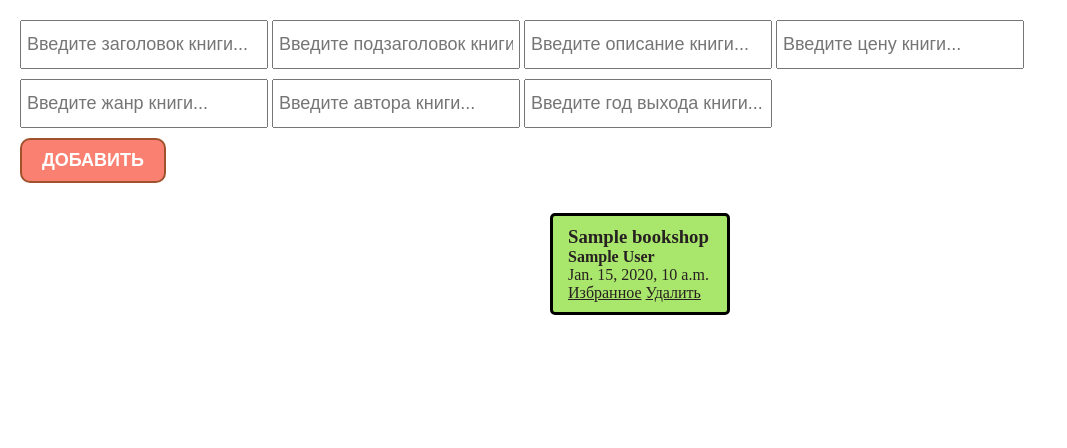
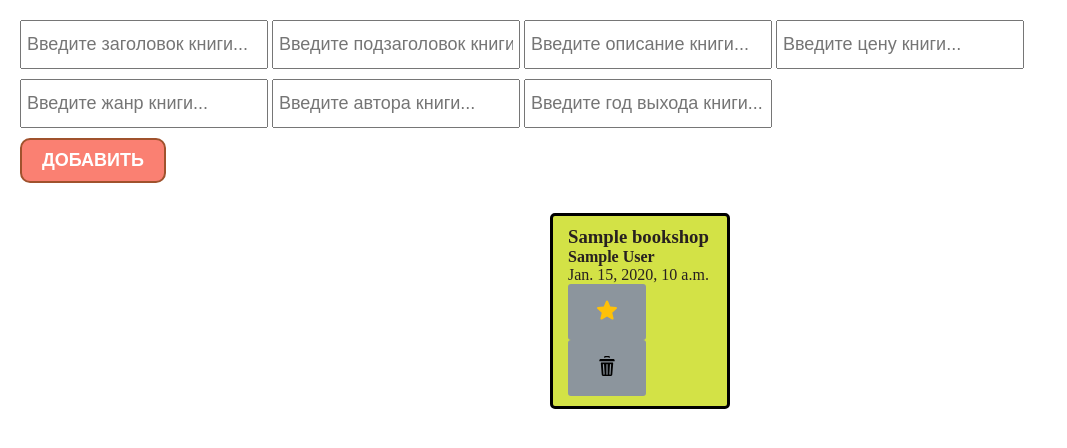
Before and after one commit to desteri/todo, a Django app: page /book/ in a window 1280 px wide. Shown: the top 448 px of the page, without its empty margins (0-1067 px from the left). Run offline with Django 3.2, Linux system fonts and the light colour scheme; tables that the repository leaves empty hold one stand-in row (values such as "Sample post").

Commit message:
added changes in views.py, books.html and books.css

```diff
--- a/main/static/style/books.css
+++ b/main/static/style/books.css
@@ -54,26 +54,22 @@ section {
     margin-bottom: 20px;
 }
 
-.btn_fav {
-    padding: 10px 20px;
-    color: white;
-    background-color: rgb(196, 108, 99);
-    border: 2px solid rgb(133, 67, 37);
-    border-radius: 10px;
-    cursor: pointer;
-    text-transform: uppercase;
-    font-weight: 700;
-    font-size: 18px;
+.book_item.chk {
+    background-color:  #d3e246;
 }
 
-.btn_del {
-    padding: 10px 20px;
-    color: white;
-    background-color: rgb(196, 108, 99);
-    border: 2px solid rgb(133, 67, 37);
-    border-radius: 10px;
+.action a {
+    display: inline-block;
+    background: #8C959D;
+    color: #fff;
+    padding: 1rem 1.5rem;
+    text-decoration: none;
+    border-radius: 3px;
+}
+
+.action img {
+    width: 20px;
+    height: 20px;
+    margin: 0 5px;
     cursor: pointer;
-    text-transform: uppercase;
-    font-weight: 700;
-    font-size: 18px;
 }
--- a/main/templates/books.html
+++ b/main/templates/books.html
@@ -27,13 +27,22 @@
         </div>
         <div class="book_list">
             {% for bookshop in bookshop_list %}
-            <div class="book_item">
+            <div class="book_item
+                {% if bookshop.is_favorites %}
+                    chk
+                {% endif %}
+            ">
                 <h3>{{ bookshop.title }}</h3>
                 <h4>{{ bookshop.author }}</h4>
                 <p>{{ bookshop.date }}</p>
                 <div class="action">
-                    <a href="{% url 'chk-book' bookshop.id %}">Избранное</a>
-                    <a href="{% url 'delete-book' bookshop.id %}">Удалить</a>
+                    {% if bookshop.is_favorites %}
+                        <a href="{% url 'chk-book' bookshop.id %}"><img src="{% static './icons/light_star.svg' %}"></a>
+                    {% else %}
+                        <a href="{% url 'chk-book' bookshop.id %}"><img src="{% static './icons/star.svg' %}"></a>
+                    {% endif %}
+
+                    <a href="{% url 'delete-book' bookshop.id %}"><img src="{% static './icons/delete.svg' %}"></a>
                 </div>
             </div>
             {% endfor %}
--- a/main/views.py
+++ b/main/views.py
@@ -34,6 +34,17 @@ def add_todo(request):
     todo.save()
     return redirect(test)
 
+def delete_todo(request, id):
+    todo = ToDo.objects.get(id=id)
+    todo.delete()
+    return redirect(test)
+
+def mark_todo(request, id):
+    todo = ToDo.objects.get(id=id)
+    todo.is_favorite = True
+    todo.save()
+    return redirect(test)
+
 def add_book(request):
     form = request.POST
     title = form["book_title"]
@@ -47,17 +58,6 @@ def add_book(request):
     books.save()
     return redirect(book)
 
-def delete_todo(request, id):
-    todo = ToDo.objects.get(id=id)
-    todo.delete()
-    return redirect(test)
-
-def mark_todo(request, id):
-    todo = ToDo.objects.get(id=id)
-    todo.is_favorite = True
-    todo.save()
-    return redirect(test)
-
 def delete_book(request, id):
     books = BookShop.objects.get(id=id)
     books.delete()
```
